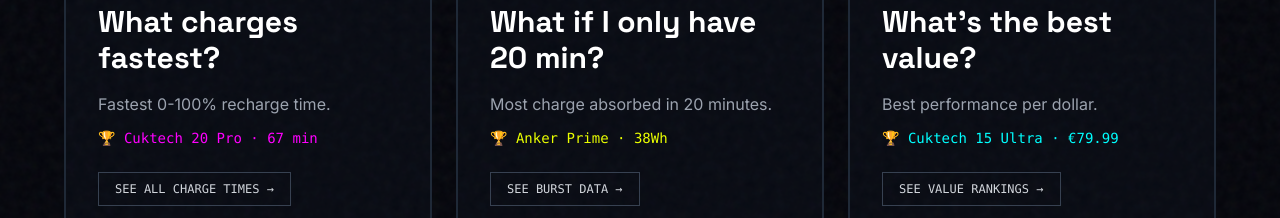
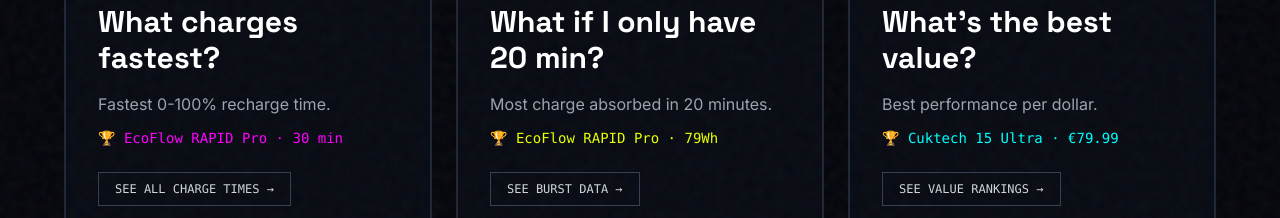
Before and after one commit to ayim/notindoors, a React (Vite) app: page / in a window 1280 px wide. Shown: the part 820-1038 px from the top of the page. Built offline with nearby package versions, Linux system fonts and the light colour scheme.

Commit message:
content: set rapid pro as 20-min and recharge champion

```diff
--- a/src/App.jsx
+++ b/src/App.jsx
@@ -53,7 +53,7 @@ function HomePage() {
           </div>
           <h3 className="text-3xl font-display font-bold text-white mb-4 group-hover:text-neon-magenta transition-colors">What charges fastest?</h3>
           <p className="text-gray-400 mb-3">Fastest 0-100% recharge time.</p>
-          <p className="text-neon-magenta font-mono text-sm mb-6">🏆 Cuktech 20 Pro · 67 min</p>
+          <p className="text-neon-magenta font-mono text-sm mb-6">🏆 EcoFlow RAPID Pro · 30 min</p>
           <span className="inline-block border border-gray-700 px-4 py-2 text-xs font-mono uppercase text-gray-300 group-hover:border-neon-magenta group-hover:text-neon-magenta transition-colors">
             See all charge times →
           </span>
@@ -65,7 +65,7 @@ function HomePage() {
           </div>
           <h3 className="text-3xl font-display font-bold text-white mb-4 group-hover:text-neon-yellow transition-colors">What if I only have 20 min?</h3>
           <p className="text-gray-400 mb-3">Most charge absorbed in 20 minutes.</p>
-          <p className="text-neon-yellow font-mono text-sm mb-6">🏆 Anker Prime · 38Wh</p>
+          <p className="text-neon-yellow font-mono text-sm mb-6">🏆 EcoFlow RAPID Pro · 79Wh</p>
           <span className="inline-block border border-gray-700 px-4 py-2 text-xs font-mono uppercase text-gray-300 group-hover:border-neon-yellow group-hover:text-neon-yellow transition-colors">
             See burst data →
           </span>
```
